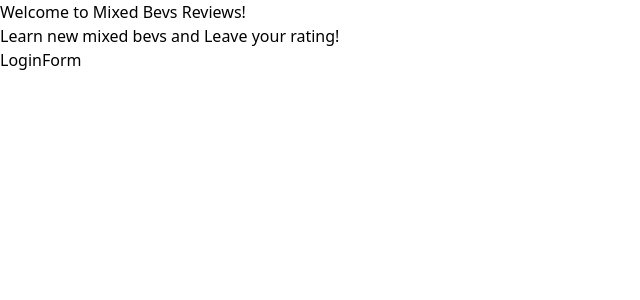
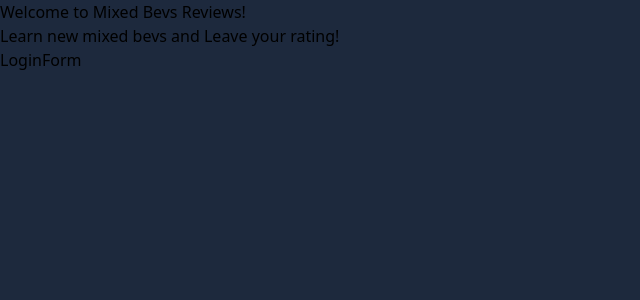
Before and after one commit to Jesus711/Mixed-Drinks-Reviews, a Next.js app: page / in a window 1280 px wide. Shown: the top 300 px of the page, without its empty margins (0-640 px from the left). Built offline with nearby package versions, Linux system fonts and the light colour scheme.

Commit message:
Added background color to body

```diff
--- a/app/layout.tsx
+++ b/app/layout.tsx
@@ -1,6 +1,7 @@
 import type { Metadata } from "next";
 import { Geist, Geist_Mono } from "next/font/google";
 import "./globals.css";
+import Link from "next/link";
 
 const geistSans = Geist({
   variable: "--font-geist-sans",
@@ -25,7 +26,7 @@ export default function RootLayout({
   return (
     <html lang="en">
       <body
-        className={`${geistSans.variable} ${geistMono.variable} antialiased`}
+        className={`${geistSans.variable} ${geistMono.variable} antialiased bg-slate-800`}
       >
         {children}
       </body>
```
